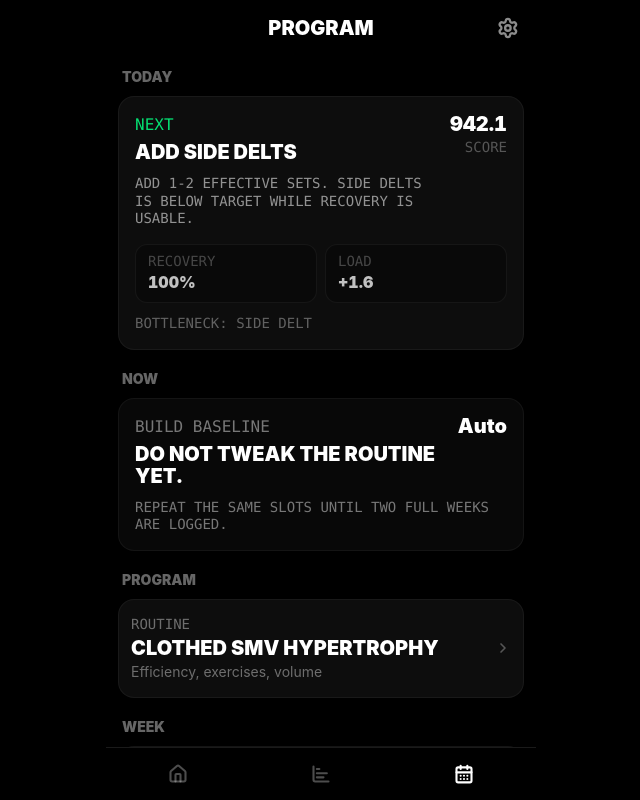
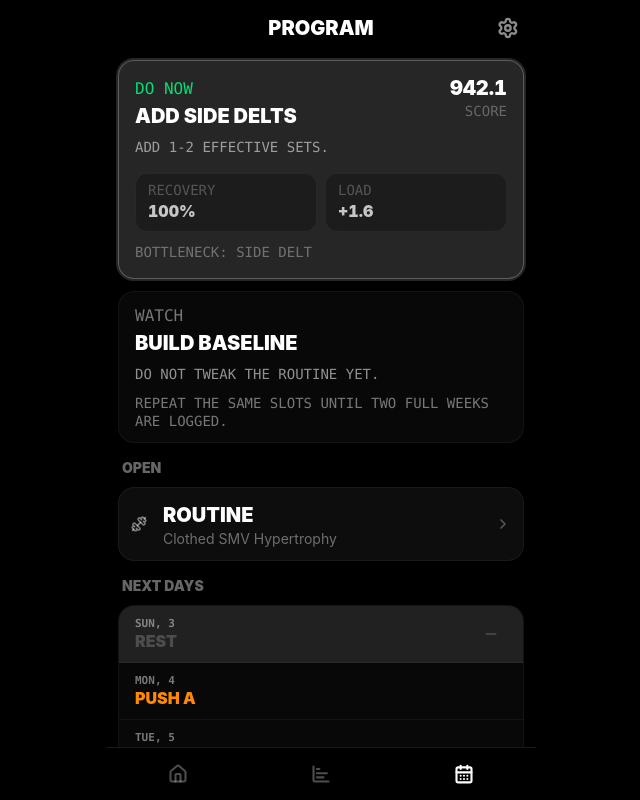
Before and after one commit to IFAKA/liftday, a Next.js app: page /program in a window 1280 px wide. Shown: the whole page, without its empty margins (319-959 px from the left). Built offline with nearby package versions, Linux system fonts and the light colour scheme.

Commit message:
fix: align program and progress with watchOS

```diff
--- a/app/program/page.tsx
+++ b/app/program/page.tsx
@@ -1,8 +1,8 @@
 'use client';
 
-import { useState } from 'react';
+import { useEffect, useState } from 'react';
 import Link from 'next/link';
-import { Settings } from 'lucide-react';
+import { Dumbbell, Settings } from 'lucide-react';
 import { WeeklySplit } from '@/components/WeeklySplit';
 import { OptimizationContext, RoutineConfig, WorkoutData } from '@/lib/types';
 import { TopBar } from '@/components/TopBar';
@@ -17,25 +17,23 @@ import {
 } from '@/components/WatchSurface';
 
 export default function ProgramPage() {
-  const [{ data, routine, routineDecision, adaptation }] = useState<{
+  const [{ data, routine, routineDecision, adaptation }, setProgramState] = useState<{
     data: WorkoutData;
     routine: RoutineConfig | null;
     routineDecision: RoutineAdjustmentDecision | null;
     adaptation: OptimizationContext | null;
-  }>(() => {
-    if (typeof window === 'undefined') {
-      return { data: {}, routine: null, routineDecision: null, adaptation: null };
-    }
+  }>({ data: {}, routine: null, routineDecision: null, adaptation: null });
 
+  useEffect(() => {
     const summary = loadProgramSummary();
-
-    return {
+    // eslint-disable-next-line react-hooks/set-state-in-effect
+    setProgramState({
       data: summary.data,
       routine: summary.routine,
       routineDecision: summary.routineDecision,
       adaptation: summary.adaptation,
-    };
     });
+  }, []);
 
   return (
     <div className="flex flex-col h-full bg-black overflow-hidden">
@@ -52,31 +50,30 @@ export default function ProgramPage() {
         }
       />
 
-      <div className="flex-1 overflow-y-auto px-3 pb-8 pt-2 no-scrollbar select-text flex flex-col gap-4">
+      <div className="flex-1 overflow-y-auto px-3 pb-8 pt-1 no-scrollbar select-text flex flex-col gap-3">
         {adaptation && (
-          <WatchSection title="Today">
           <AdaptiveRecommendationPanel adaptation={adaptation} />
-          </WatchSection>
         )}
 
         {routineDecision && (
-          <WatchSection title="Now">
           <RoutineDecisionPanel decision={routineDecision} />
-          </WatchSection>
         )}
 
+        <WatchSection title="Open">
+          <div className="flex flex-col gap-2">
             {routine && (
-          <WatchSection title="Program">
               <WatchListItem
                 href="/program/detail"
-              label="Routine"
-              title={routine.name}
-              subtitle="Efficiency, exercises, volume"
+                icon={Dumbbell}
+                title="Routine"
+                subtitle={routine.name}
+                className="py-3"
               />
+            )}
+          </div>
         </WatchSection>
-        )}
 
-        <WatchSection title="Week">
+        <WatchSection title="Next Days">
           <WeeklySplit currentDate={new Date()} data={data} embedded />
         </WatchSection>
       </div>
@@ -91,12 +88,13 @@ function AdaptiveRecommendationPanel({ adaptation }: { adaptation: OptimizationC
 
   return (
     <WatchSignalPanel
-      label="Next"
+      label="Do now"
       title={recommendation.title}
-      summary={`${recommendation.summary} ${recommendation.reason}`}
+      summary={recommendation.summary}
       metric={adaptation.objectiveScore.toFixed(1)}
       metricLabel="Score"
       tone="text-green-400"
+      active
     >
       <WatchMetricGrid columns={2}>
         <WatchMetricCell label="Recovery" value={`${Math.round(recommendation.recoveryState * 100)}%`} />
@@ -114,12 +112,13 @@ function AdaptiveRecommendationPanel({ adaptation }: { adaptation: OptimizationC
 function RoutineDecisionPanel({ decision }: { decision: RoutineAdjustmentDecision }) {
   return (
     <WatchSignalPanel
-      label={decision.label}
-      title={decision.summary}
+      label="Watch"
+      title={decision.label}
+      summary={decision.summary}
       action={decision.nextAction}
-      metric="Auto"
       tone={decision.tone}
       subtle
+      className="py-3"
     />
   );
 }
--- a/components/HistoryScreen.tsx
+++ b/components/HistoryScreen.tsx
@@ -2,7 +2,7 @@
 
 import { useEffect, useMemo, useState } from 'react';
 import { useRouter } from 'next/navigation';
-import { ChevronLeft, Trophy } from 'lucide-react';
+import { Activity, CalendarDays, ChevronLeft, Trophy } from 'lucide-react';
 import { WorkoutData, setEntryReps } from '@/lib/types';
 import { EXERCISES } from '@/lib/constants';
 import { Button } from '@/components/ui/button';
@@ -72,12 +72,7 @@ export function HistoryScreen({ data, onBack }: HistoryScreenProps) {
             <ChevronLeft className="w-5 h-5" />
           </Button>
         ) : null}
-        center={
-          <div className="flex flex-col items-center">
-            <span className="text-fluid-ui font-black uppercase tracking-tight text-white leading-none">Progress</span>
-            <span className="text-fluid-label text-white/40 font-mono tracking-widest mt-0.5">{totalSessions} SESSIONS</span>
-          </div>
-        }
+        center={<span className="text-fluid-ui font-black uppercase tracking-tight text-white leading-none">Progress</span>}
       />
 
       {totalSessions === 0 ? (
@@ -85,39 +80,42 @@ export function HistoryScreen({ data, onBack }: HistoryScreenProps) {
           <p className="text-white/40 text-fluid-ui uppercase tracking-widest font-bold">No sessions yet.</p>
         </div>
       ) : (
-        <div className="flex-1 overflow-y-auto px-4 pb-8 no-scrollbar mt-2 flex flex-col gap-2">
-          <ProgressSummary signal={progress.signal} diagnosis={progress.diagnosis} />
+        <div className="flex-1 overflow-y-auto px-3 pb-8 no-scrollbar mt-1 flex flex-col gap-3">
+          <ProgressSummary signal={progress.signal} diagnosis={progress.diagnosis} totalSessions={totalSessions} />
+          <RoutineDecisionSummary decision={progress.routineDecision} />
           <BodyTrendPanel trend={progress.bodyTrend} />
-          <RoutineDecisionSummary decision={progress.routineDecision} />
 
+          <div className="flex flex-col gap-2">
             <WatchListItem
               onClick={() => router.push('/history/detail')}
-            label="Progress"
+              icon={Activity}
               title="Detail"
+              subtitle="Volume, recovery, and load"
               subtle
+              className="py-3"
             />
 
-          {/* Personal Bests — single list item */}
             {Object.keys(prs).length > 0 && (
               <WatchListItem
                 onClick={() => router.push('/history/personal-bests')}
                 icon={Trophy}
-              label="Records"
-              title="Personal Bests"
+                title="Best Sets"
                 metric={Object.keys(prs).length}
+                className="py-3"
               />
             )}
 
-          {/* Recent Workouts - List */}
             {recentSessions.length > 0 && (
               <WatchListItem
                 onClick={() => router.push('/history/sessions')}
-              label="History"
-              title="Recent Sessions"
+                icon={CalendarDays}
+                title="Sessions"
                 metric={recentSessions.length}
                 subtle
+                className="py-3"
               />
             )}
+          </div>
         </div>
       )}
     </div>
@@ -152,12 +150,13 @@ function RoutineDecisionSummary({
 }) {
   return (
     <WatchSignalPanel
-      label={decision.label}
-      title={decision.summary}
+      label="Attention"
+      title={decision.label}
+      summary={decision.summary}
       action={decision.nextAction}
-      metric="Auto"
       tone={decision.tone}
       subtle
+      className="py-3"
     />
   );
 }
@@ -165,9 +164,11 @@ function RoutineDecisionSummary({
 function ProgressSummary({
   signal,
   diagnosis,
+  totalSessions,
 }: {
   signal: ReturnType<typeof getProgressSignal>;
   diagnosis: ReturnType<typeof getProgressDiagnosis>;
+  totalSessions: number;
 }) {
   const changeLabel = diagnosis.averageChangePct === null
     ? '--'
@@ -175,12 +176,13 @@ function ProgressSummary({
 
   return (
     <WatchSignalPanel
-      label={signal.label}
+      label="Changed"
       title={signal.summary}
       action={signal.nextAction}
       metric={<span className={diagnosis.averageChangePct === null ? 'text-white/35' : diagnosis.tone}>{changeLabel}</span>}
-      metricLabel="Avg"
+      metricLabel={`${totalSessions} sessions`}
       tone={signal.tone}
+      active
     >
       <p className="mt-3 text-fluid-label font-mono uppercase text-white/30">
         {diagnosis.improvingCount} up · {diagnosis.flatCount} flat · {diagnosis.decliningCount} down
```
Also changed, not shown: 1 other file (tests, documents, lock files or other folders). Lines whose indentation alone changed are shown as unchanged.
